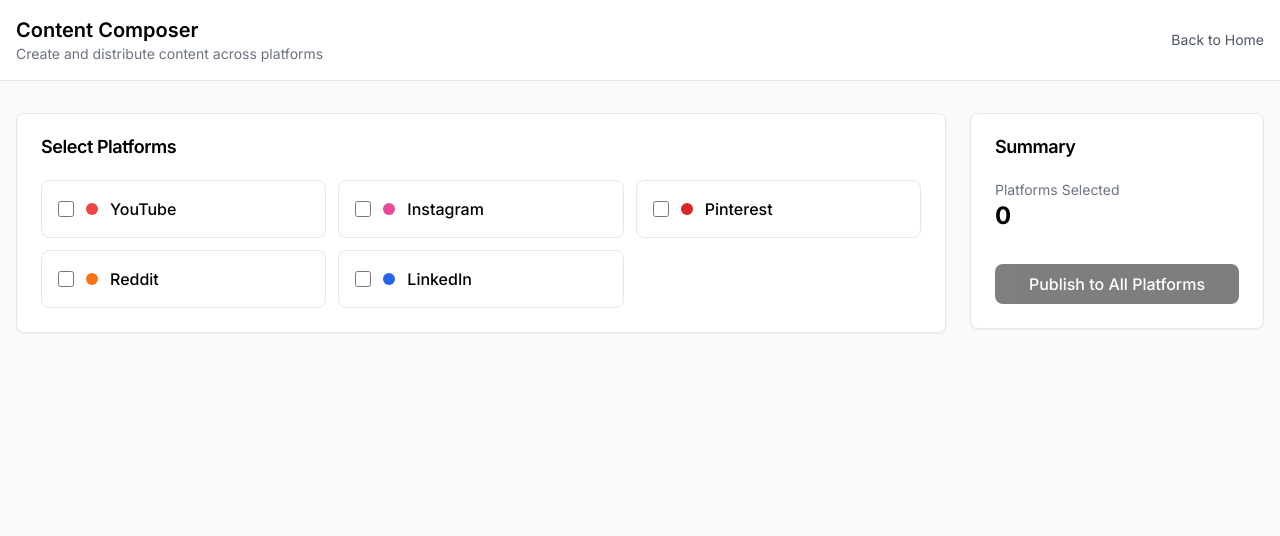
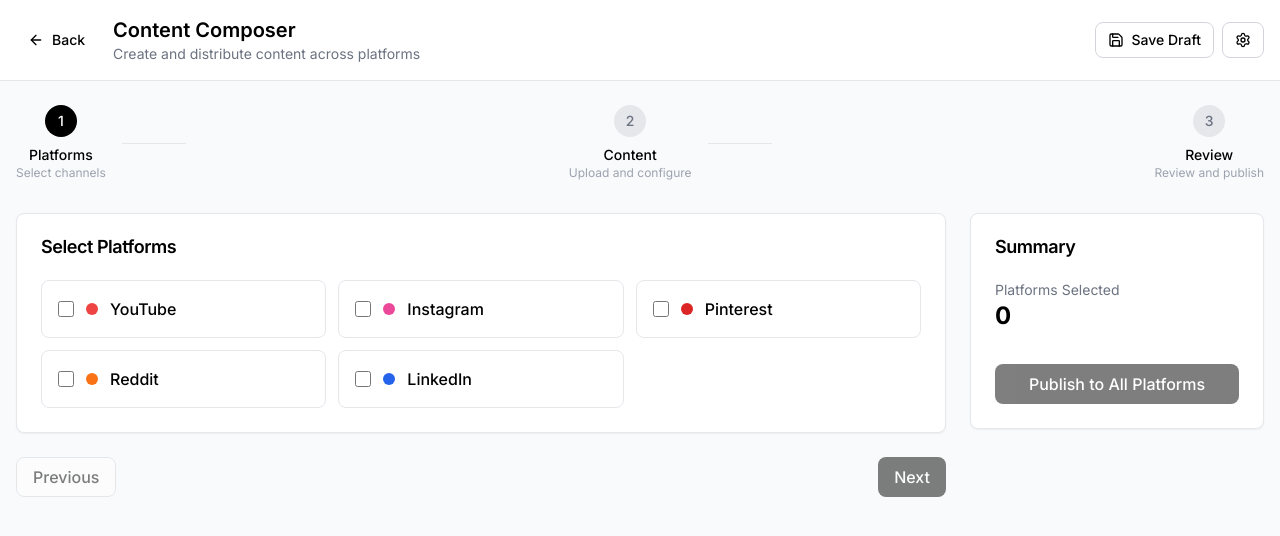
Before and after one commit to haiderali077/mutli-platform, a Next.js app in the folder frontend/: page /compose in a window 1280 px wide. Shown: the top 536 px of the page. Built offline with nearby package versions, Linux system fonts and the light colour scheme.

Commit message:
add multi-step compose flow with progress indicator

```diff
--- a/frontend/app/compose/page.tsx
+++ b/frontend/app/compose/page.tsx
@@ -9,22 +9,26 @@
 import { DynamicFields } from "@/components/DynamicFields";
 import { SummaryPanel } from "@/components/SummaryPanel";
 import { VideoUpload } from "@/components/VideoUpload";
+import { FieldReferenceTable } from "@/components/FieldReferenceTable";
+import { Badge } from "@/components/ui/badge";
 import { useToast } from "@/components/ui/use-toast";
 import { Toaster } from "@/components/ui/toaster";
+import { Button } from "@/components/ui/button";
+import { ArrowLeft, Settings, Save } from "lucide-react";
 import Link from "next/link";
 
 export default function ComposePage() {
   const [selectedPlatforms, setSelectedPlatforms] = useState<Platform[]>([]);
   const [isSubmitting, setIsSubmitting] = useState(false);
   const [selectedVideo, setSelectedVideo] = useState<File | null>(null);
+  const [currentStep, setCurrentStep] = useState<"platforms" | "content" | "review">("platforms");
   const { toast } = useToast();
 
   const requiredFields = getRequiredFields(selectedPlatforms);
   const schema = buildZodSchema(requiredFields, selectedPlatforms);
 
   const { register, handleSubmit, watch, setValue, formState: { errors }, reset } = useForm<FormData>({
-    resolver: zodResolver(schema),
-    mode: "onChange"
+    resolver: zodResolver(schema), mode: "onChange"
   });
 
   const formData = watch();
@@ -50,10 +54,10 @@
         if (response.ok) {
           const result = await response.json();
           setValue('image_url', result.file_path);
-          toast({ title: "File Uploaded!", description: `"${file.name}" was uploaded successfully.` });
+          toast({ title: "Uploaded!", description: `"${file.name}" is ready.` });
         }
-      } catch (error) {
-        toast({ title: "Upload Failed", description: "Could not upload file.", variant: "destructive" });
+      } catch {
+        toast({ title: "Upload Failed", description: "Try again.", variant: "destructive" });
       }
     }
   };
@@ -63,47 +67,82 @@
     try {
       const payload = { platforms: selectedPlatforms, ...data };
       const response = await fetch('http://localhost:8000/post/content', {
-        method: 'POST',
-        headers: { 'Content-Type': 'application/json' },
-        body: JSON.stringify(payload),
+        method: 'POST', headers: { 'Content-Type': 'application/json' }, body: JSON.stringify(payload),
       });
       if (response.ok) {
-        toast({ title: "Published!", description: `Content sent to ${selectedPlatforms.join(', ')}.` });
+        const result = await response.json();
+        toast({ title: "Published!", description: `Sent to ${result.platforms?.join(', ') || 'selected platforms'}.` });
       }
-    } catch (error) {
+    } catch {
       toast({ title: "Error", description: "Failed to publish.", variant: "destructive" });
     } finally {
       setIsSubmitting(false);
     }
   };
 
+  const steps = [
+    { id: "platforms", label: "Platforms", desc: "Select channels" },
+    { id: "content", label: "Content", desc: "Upload and configure" },
+    { id: "review", label: "Review", desc: "Review and publish" },
+  ];
+
   return (
     <div className="min-h-screen bg-gray-50">
-      <header className="border-b bg-white">
+      <header className="border-b bg-white/95 backdrop-blur">
         <div className="container mx-auto px-4 py-4 flex items-center justify-between">
-          <div>
-            <h1 className="text-xl font-semibold">Content Composer</h1>
-            <p className="text-sm text-gray-500">Create and distribute content across platforms</p>
+          <div className="flex items-center gap-4">
+            <Link href="/"><Button variant="ghost" size="sm"><ArrowLeft className="w-4 h-4 mr-2" />Back</Button></Link>
+            <div><h1 className="text-xl font-semibold">Content Composer</h1><p className="text-sm text-gray-500">Create and distribute content across platforms</p></div>
           </div>
-          <Link href="/" className="text-sm text-gray-600 hover:text-black">Back to Home</Link>
+          <div className="flex items-center gap-2">
+            <Button variant="outline" size="sm"><Save className="w-4 h-4 mr-2" />Save Draft</Button>
+            <Button variant="outline" size="sm"><Settings className="w-4 h-4" /></Button>
+          </div>
         </div>
       </header>
-      <main className="container mx-auto px-4 py-8">
+
+      <div className="container mx-auto px-4 py-6">
+        <div className="mb-8">
+          <div className="flex items-center justify-between">
+            {steps.map((step, i) => (
+              <div key={step.id} className="flex items-center">
+                <div className="flex flex-col items-center">
+                  <div className={`w-8 h-8 rounded-full flex items-center justify-center text-sm font-medium ${currentStep === step.id ? "bg-black text-white" : "bg-gray-200 text-gray-500"}`}>{i + 1}</div>
+                  <div className="mt-2 text-center"><p className="text-sm font-medium">{step.label}</p><p className="text-xs text-gray-400">{step.desc}</p></div>
+                </div>
+                {i < steps.length - 1 && <div className="w-16 h-px bg-gray-200 mx-4" />}
+              </div>
+            ))}
+          </div>
+        </div>
+
         <div className="grid grid-cols-1 xl:grid-cols-4 gap-6">
           <div className="xl:col-span-3 space-y-6">
-            <PlatformToggles selectedPlatforms={selectedPlatforms} onPlatformToggle={handlePlatformToggle} />
-            {selectedPlatforms.length > 0 && (
-              <>
+            {currentStep === "platforms" && <PlatformToggles selectedPlatforms={selectedPlatforms} onPlatformToggle={handlePlatformToggle} />}
+            {currentStep === "content" && (
+              <div className="space-y-6">
                 <VideoUpload onVideoSelect={handleVideoSelect} selectedVideo={selectedVideo} selectedPlatforms={selectedPlatforms} />
-                <DynamicFields selectedPlatforms={selectedPlatforms} requiredFields={requiredFields} />
-              </>
+                {selectedPlatforms.length > 0 && <DynamicFields selectedPlatforms={selectedPlatforms} requiredFields={requiredFields} register={register} errors={errors} watch={watch} />}
+              </div>
             )}
+            {currentStep === "review" && <FieldReferenceTable />}
+
+            <div className="flex justify-between">
+              <Button variant="outline" onClick={() => { if (currentStep === "content") setCurrentStep("platforms"); if (currentStep === "review") setCurrentStep("content"); }} disabled={currentStep === "platforms"}>Previous</Button>
+              <Button onClick={() => {
+                if (currentStep === "platforms") setCurrentStep("content");
+                else if (currentStep === "content") setCurrentStep("review");
+                else handleSubmit(onSubmit)();
+              }} disabled={currentStep === "review" || selectedPlatforms.length === 0}>
+                {currentStep === "review" ? "Publish" : "Next"}
+              </Button>
+            </div>
           </div>
           <div className="xl:col-span-1">
             <SummaryPanel selectedPlatforms={selectedPlatforms} formData={formData} errors={errors} onSubmit={handleSubmit(onSubmit)} isSubmitting={isSubmitting} />
           </div>
         </div>
-      </main>
+      </div>
       <Toaster />
     </div>
   );
```
